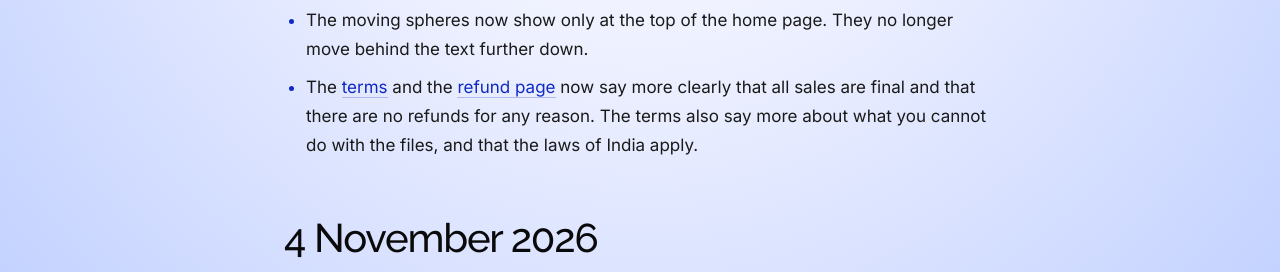
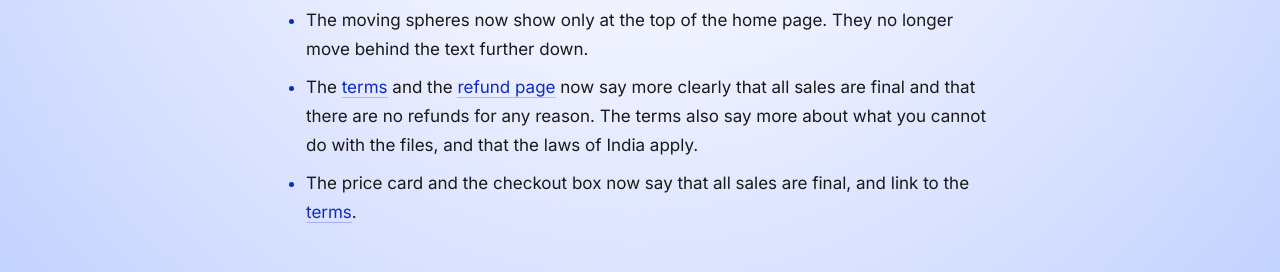
Before and after one commit to raghavg27/steno, a website: page changelog.html in a window 1280 px wide. Shown: the part 500-772 px from the top of the page. Drawn offline with Linux system fonts and the light colour scheme.

Commit message:
docs(changelog): add the no-refund line at checkout
Record the new line in the price card and the checkout box.

```diff
--- a/changelog.html
+++ b/changelog.html
@@ -101,6 +101,7 @@
     <li>The price now shows in US dollars and in rupees: ₹4,999 / $56, paid once. The price did not change.</li>
     <li>The moving spheres now show only at the top of the home page. They no longer move behind the text further down.</li>
     <li>The <a href="/terms">terms</a> and the <a href="/refunds">refund page</a> now say more clearly that all sales are final and that there are no refunds for any reason. The terms also say more about what you cannot do with the files, and that the laws of India apply.</li>
+    <li>The price card and the checkout box now say that all sales are final, and link to the <a href="/terms">terms</a>.</li>
   </ul>
 
   <h2>4 November 2026</h2>
```
